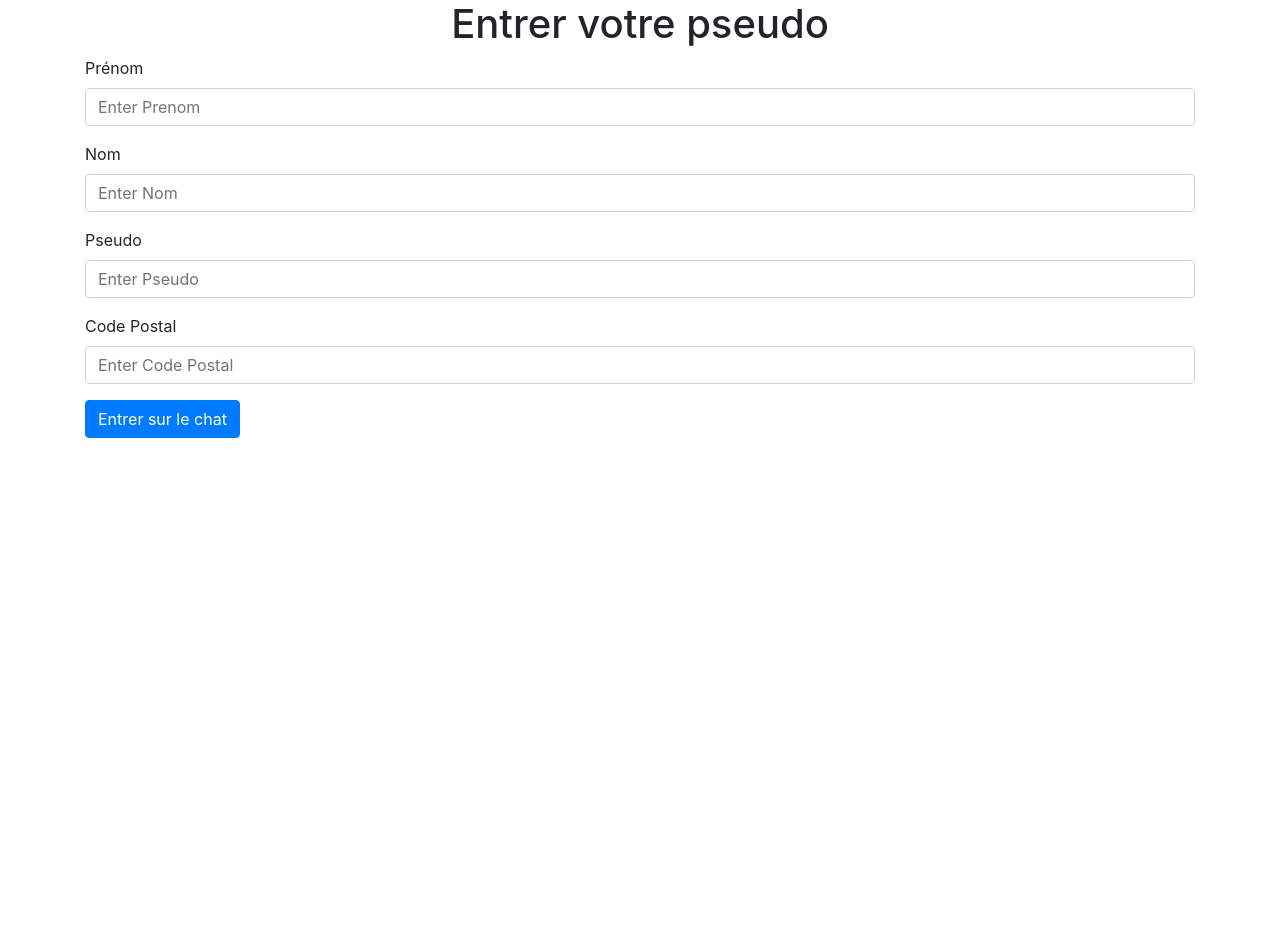
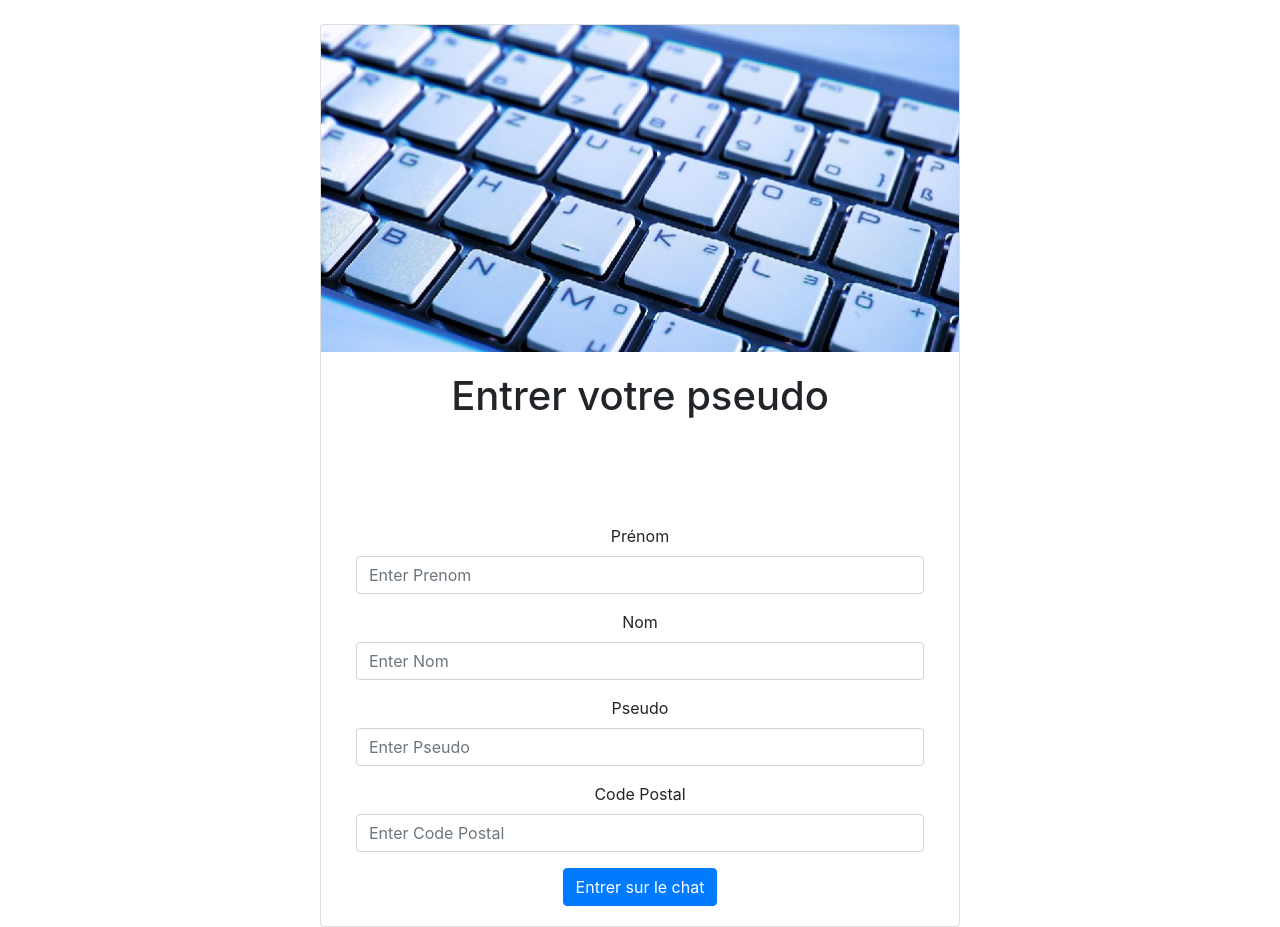
Before and after one commit to yannworkm/shareteam, a website: page connexion.html in a window 1280 px wide. Before the commit the page ends 800 px from the top, so only its background shows below. Drawn offline with nearby package versions, Linux system fonts and the light colour scheme; no server answers.

Commit message:
Amelioration page connexion

```diff
--- a/connexion.html
+++ b/connexion.html
@@ -28,48 +28,45 @@
   </script>
 
   <body>
+    <br/>
 
+    <center><div class="card" style="width: 40rem ;">
+      <img src="./image.jpeg" class="card-img-top" alt="photo">
+        <div class="card-body">
           <center><h1>Entrer votre pseudo</h1></center>
-
+          <br/>
+          <br/>
+          <br/>
+          <br/>
           <!-- Optional JavaScript -->
           <!-- jQuery first, then Popper.js, then Bootstrap JS -->
 
           <form class="container">
             <div class="form-group">
-        <label for="exampleInputEmail1">Prénom</label>
-        <input type="text" class="form-control" id="exampleInputEmail1" aria-describedby="emailPrenom" placeholder="Enter Prenom">
+              <label for="exampleInputPrenom">Prénom</label>
+              <input type="text" class="form-control" id="exampleInputEmail1" aria-describedby="Prenom" placeholder="Enter Prenom">
 
             </div>
             <div class="form-group">
-        <label for="exampleInputEmail1">Nom</label>
-        <input type="email" class="form-control" id="exampleInputEmail1" aria-describedby="emailNom" placeholder="Enter Nom">
+              <label for="exampleInputNom">Nom</label>
+              <input type="text" class="form-control" id="exampleInputEmail1" aria-describedby="Nom" placeholder="Enter Nom">
 
             </div>
             <div class="form-group">
-        <label for="exampleInputEmail1">Pseudo</label>
-        <input type="email" class="form-control" id="exampleInputEmail1" aria-describedby="emailPseudo" placeholder="Enter Pseudo">
+              <label for="exampleInputPseudo">Pseudo</label>
+              <input type="text" class="form-control" id="exampleInputEmail1" aria-describedby="Pseudo" placeholder="Enter Pseudo">
 
             </div>
             <div class="form-group">
-        <label for="exampleInputEmail1">Code Postal</label>
-        <input type="email" class="form-control" id="exampleInputEmail1" aria-describedby="emailCodePostal" placeholder="Enter Code Postal">
+              <label for="exampleInputCodePostal">Code Postal</label>
+              <input type="text" class="form-control" id="exampleInputEmail1" aria-describedby="CodePostal" placeholder="Enter Code Postal">
 
             </div>
 
             <button type="submit" class="btn btn-primary">Entrer sur le chat </button>
           </form>
-
-
-
-
-
-
-
-
-
-
-
-
+        </div>
+       </div></center>
 
 
   </body>
```
Also changed, not shown: image.jpeg (added). Lines whose indentation alone changed are shown as unchanged.
